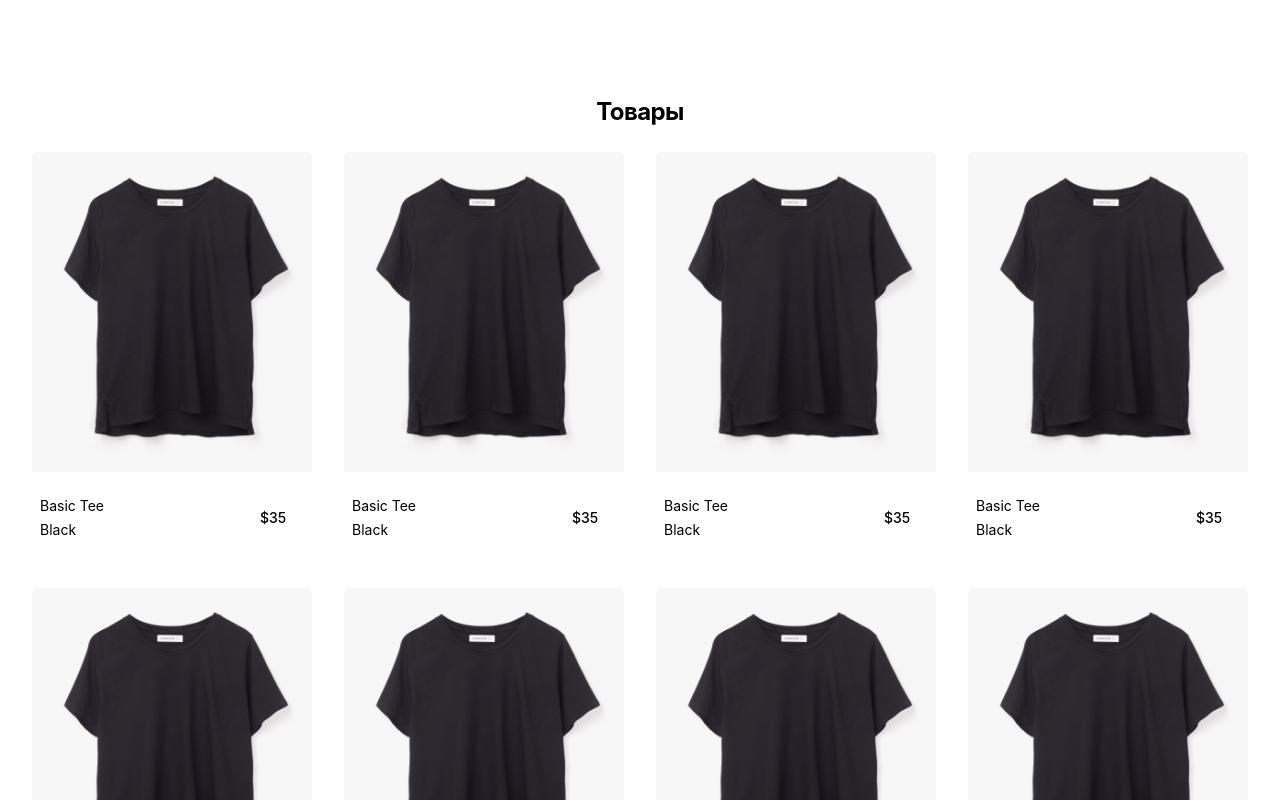
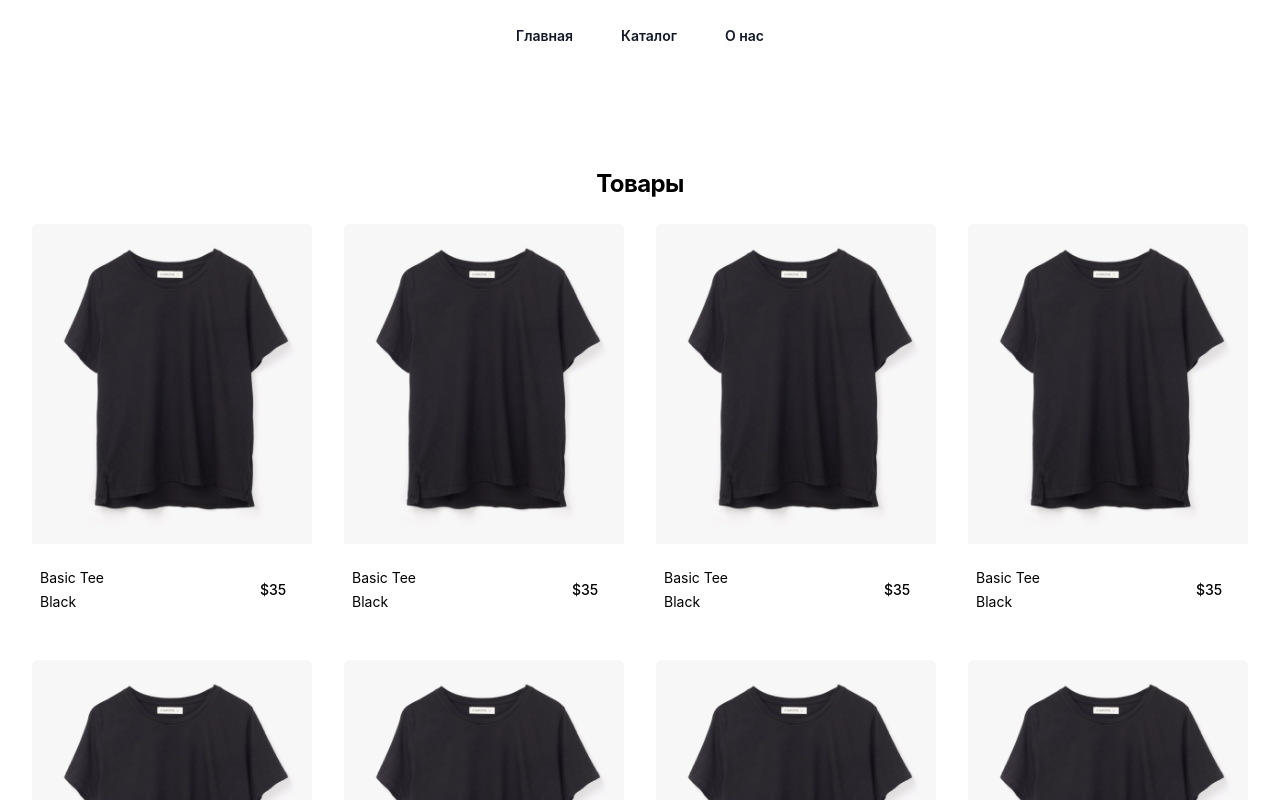
Before and after one commit to anton2010000/WEBversion, a React (Vite) app: page / in a window 1280 px wide. Shown: the top 800 px of the page. Built offline with nearby package versions, Linux system fonts and the light colour scheme.

Commit message:
removed github actions

```diff
--- a/src/App.jsx
+++ b/src/App.jsx
@@ -1,6 +1,7 @@
 import { useEffect, useState } from "react";
 import "./App.css";
 import ProductsList from "./components/ProductsList";
+import Header from "./components/Header";
 
 function App() {
   const [cart, setCart] = useState([]);
@@ -37,6 +38,7 @@ function App() {
 
   return (
     <main>
+      <Header />
       <ProductsList addToCart={addToCart} cart={cart} />
     </main>
   );
--- /dev/null
+++ b/src/components/Header/index.jsx
@@ -0,0 +1,104 @@
+import { Fragment, useState } from "react";
+import { Dialog, Disclosure, Popover, Transition } from "@headlessui/react";
+import {
+  ArrowPathIcon,
+  Bars3Icon,
+  ChartPieIcon,
+  CursorArrowRaysIcon,
+  FingerPrintIcon,
+  SquaresPlusIcon,
+  XMarkIcon,
+} from "@heroicons/react/24/outline";
+import {
+  ChevronDownIcon,
+  PhoneIcon,
+  PlayCircleIcon,
+} from "@heroicons/react/20/solid";
+
+const callsToAction = [
+  { name: "Watch demo", href: "#", icon: PlayCircleIcon },
+  { name: "Contact sales", href: "#", icon: PhoneIcon },
+];
+
+function classNames(...classes) {
+  return classes.filter(Boolean).join(" ");
+}
+
+export default function Header() {
+  const [mobileMenuOpen, setMobileMenuOpen] = useState(false);
+
+  return (
+    <header className="bg-white">
+      <nav
+        className="mx-auto flex max-w-7xl items-center justify-end p-6 lg:px-8"
+        aria-label="Global"
+      >
+        <div className="flex lg:hidden">
+          <button
+            type="button"
+            className="-m-2.5 inline-flex items-center justify-center rounded-md p-2.5 text-gray-700"
+            onClick={() => setMobileMenuOpen(true)}
+          >
+            <span className="sr-only">Open main menu</span>
+            <Bars3Icon className="h-6 w-6" aria-hidden="true" />
+          </button>
+        </div>
+        <Popover.Group className="hidden mx-auto lg:flex lg:gap-x-12">
+          <a href="#" className="text-sm font-semibold leading-6 text-gray-900">
+            Главная
+          </a>
+          <a href="#" className="text-sm font-semibold leading-6 text-gray-900">
+            Каталог
+          </a>
+          <a href="#" className="text-sm font-semibold leading-6 text-gray-900">
+            О нас
+          </a>
+        </Popover.Group>
+      </nav>
+      <Dialog
+        as="div"
+        className="lg:hidden"
+        open={mobileMenuOpen}
+        onClose={setMobileMenuOpen}
+      >
+        <div className="fixed inset-0 z-10" />
+        <Dialog.Panel className="fixed inset-y-0 right-0 z-10 w-full overflow-y-auto bg-white px-6 py-6 sm:max-w-sm sm:ring-1 sm:ring-gray-900/10">
+          <div className="flex items-center justify-end">
+            <button
+              type="button"
+              className="-m-2.5 rounded-md p-2.5 text-gray-700"
+              onClick={() => setMobileMenuOpen(false)}
+            >
+              <span className="sr-only">Close menu</span>
+              <XMarkIcon className="h-6 w-6" aria-hidden="true" />
+            </button>
+          </div>
+          <div className="mt-6 flow-root">
+            <div className="-my-6 divide-y divide-gray-500/10">
+              <div className="space-y-2 py-6 text-center">
+                <a
+                  href="/"
+                  className="-mx-3 block rounded-lg px-3 py-2 text-base font-semibold leading-7 text-gray-900 hover:bg-gray-50"
+                >
+                  Главная
+                </a>
+                <a
+                  href="#"
+                  className="-mx-3 block rounded-lg px-3 py-2 text-base font-semibold leading-7 text-gray-900 hover:bg-gray-50"
+                >
+                  Каталог
+                </a>
+                <a
+                  href="#"
+                  className="-mx-3 block rounded-lg px-3 py-2 text-base font-semibold leading-7 text-gray-900 hover:bg-gray-50"
+                >
+                  О нас
+                </a>
+              </div>
+            </div>
+          </div>
+        </Dialog.Panel>
+      </Dialog>
+    </header>
+  );
+}
```
Also changed, not shown: vite.config.js (+3 -4 lines).
